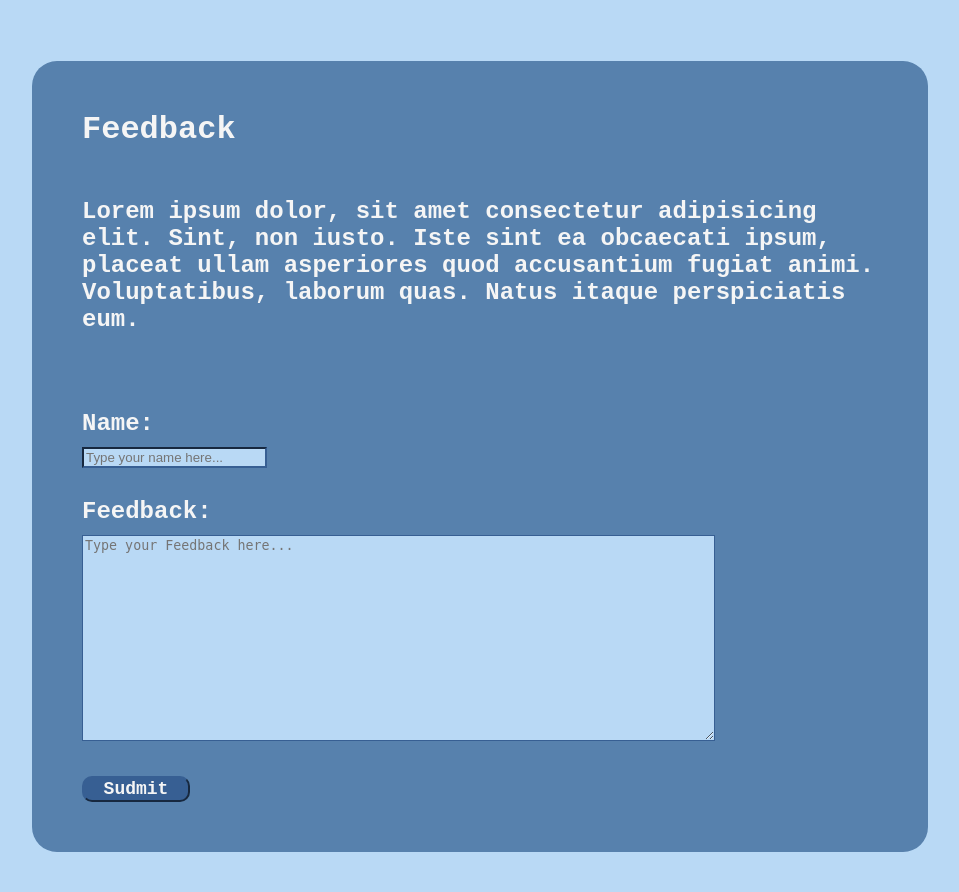
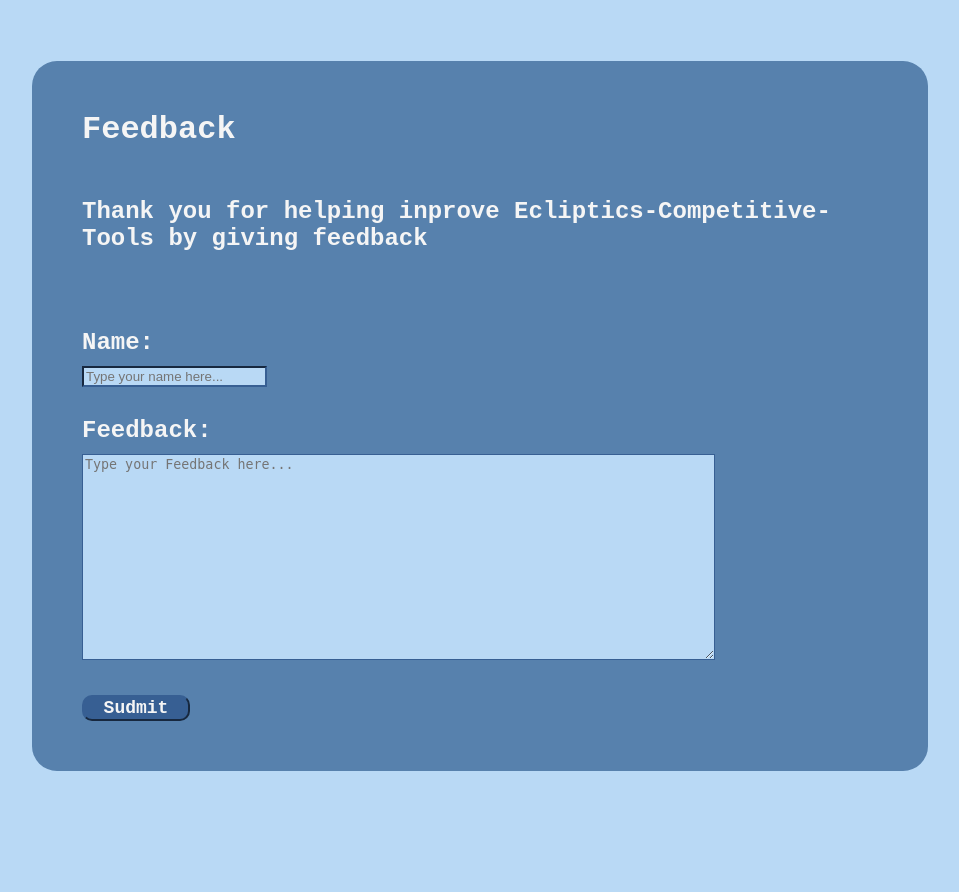
Before and after one commit to EclpticRanger/Package-Website, a Flask app: page /feedback in a window 1280 px wide. Shown: the part 263-1155 px from the top of the page, without its empty margins (160-1119 px from the left). Run offline with Flask 3, Linux system fonts and the light colour scheme.

Commit message:
finnished

```diff
--- a/templates/feedback.html
+++ b/templates/feedback.html
@@ -3,7 +3,7 @@
 <div class="home">
     <div class="info">
         <h1 class="info-text">Feedback</h1>
-        <h2 class="info-subtext">Lorem ipsum dolor, sit amet consectetur adipisicing elit. Sint, non iusto. Iste sint ea obcaecati ipsum, placeat ullam asperiores quod accusantium fugiat animi. Voluptatibus, laborum quas. Natus itaque perspiciatis eum.</h2>
+        <h2 class="info-subtext">Thank you for helping inprove Ecliptics-Competitive-Tools by giving feedback</h2>
         <form action="/feedback" method="POST">
             <h2 class="info-subtext" style="margin-bottom: 10px;">
                 <br>
```
